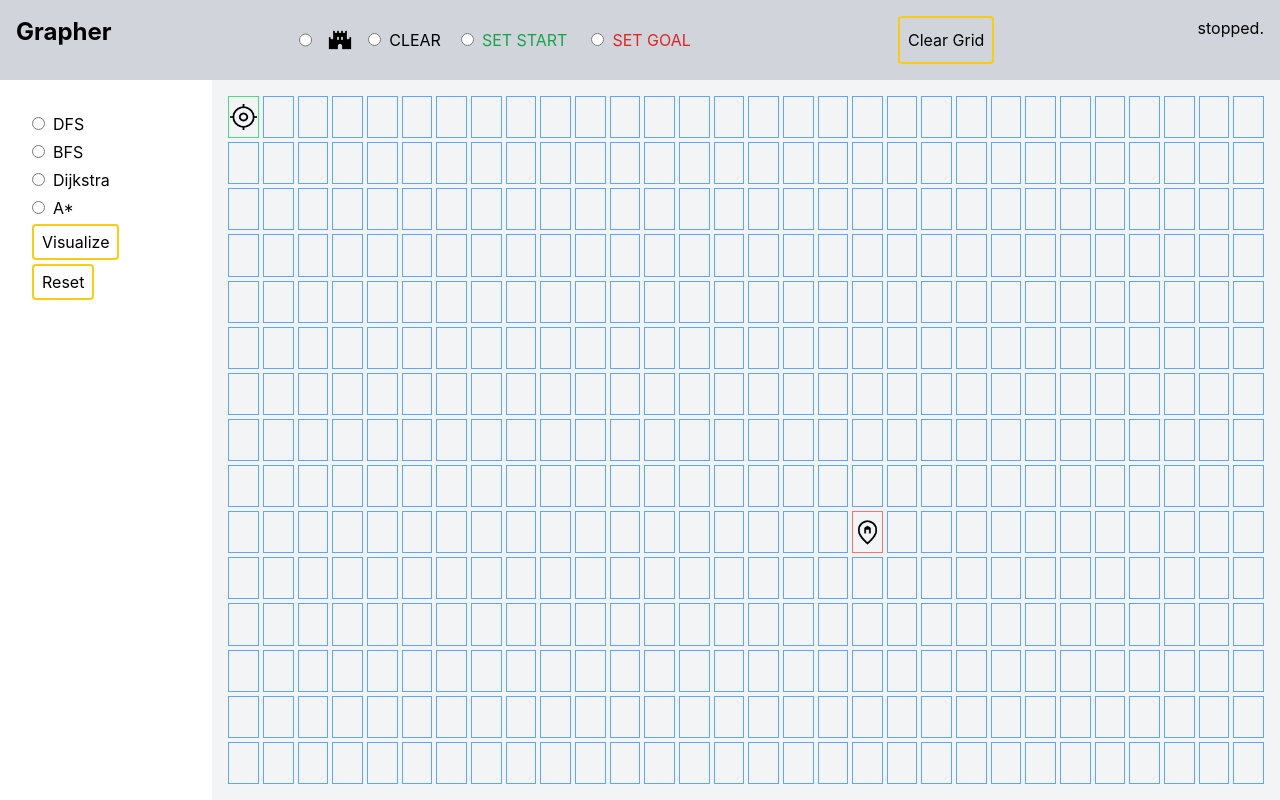
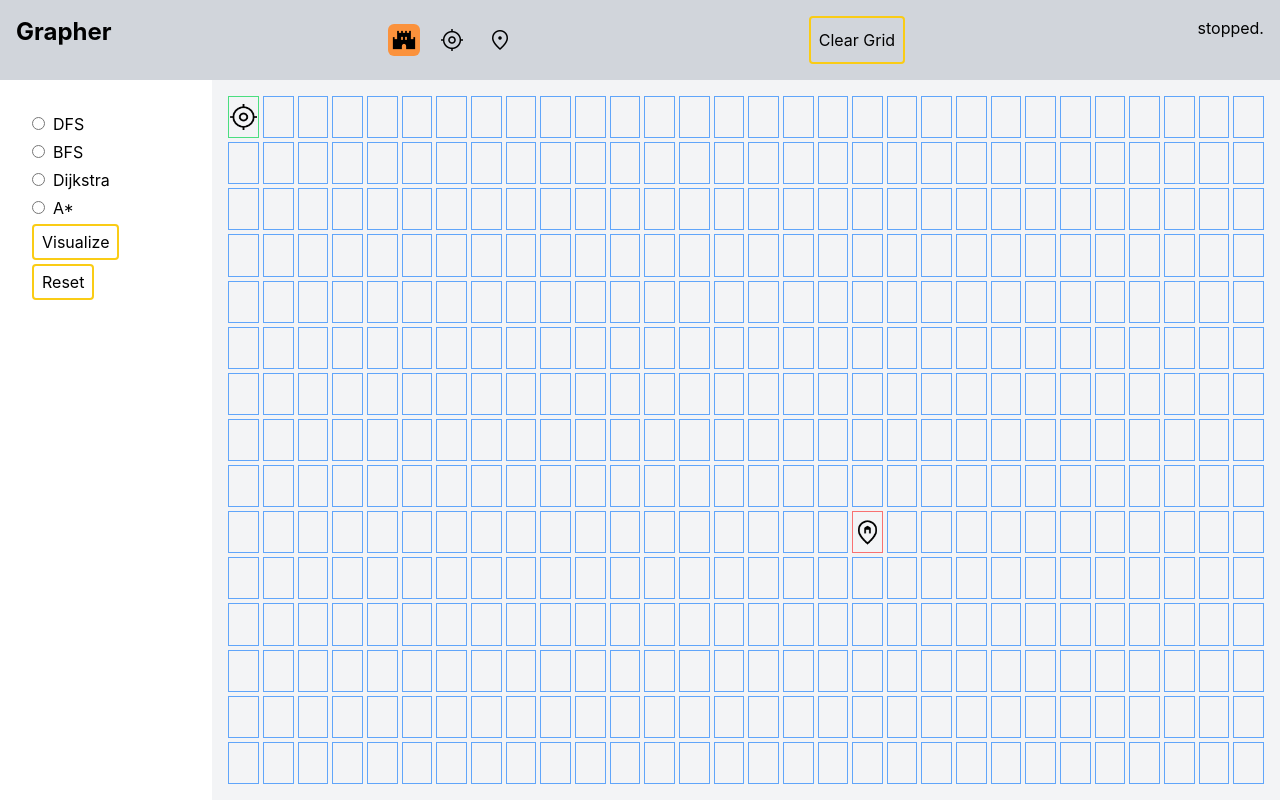
Before and after one commit to MehdiHali/PathFinder, a React (Create React App) app: page / in a window 1280 px wide. Built offline with nearby package versions, Linux system fonts and the light colour scheme.

Commit message:
create the ToolBox Component

```diff
--- a/src/Grid.tsx
+++ b/src/Grid.tsx
@@ -37,8 +37,8 @@ let Cell = ({vertex,path, start, goal,visited,action, onClick, onMouseUp,onMouse
 
                     {
                     vertex.isWall ? <img className='w-6  mx-auto object-cover' src={Castle} />
-                    :isStart ? <img className='w-full  mx-auto object-cover' src={MyLocation} />
-                    :isGoal ? <img className='w-full  mx-auto object-cover' src={HomePin} />
+                    :isStart ? <img className='  mx-auto object-cover' src={MyLocation} />
+                    :isGoal ? <img className='  mx-auto object-cover' src={HomePin} />
                     : ""
                     }
             </div>
--- a/src/Header.tsx
+++ b/src/Header.tsx
@@ -1,25 +1,44 @@
-import { Dispatch, SetStateAction, useState } from 'react';
+import { Children, createContext, Dispatch, ReactNode, SetStateAction, useContext, useEffect, useState } from 'react';
 import Logo from './Components/Logo';
 import { action } from './Utils/types';
 import Mosque from './assets/Mosque.png'
 import Castle from './assets/Castle.png'
+import Location from './assets/Location.png'
+import MyLocation from './assets/MyLocation.png'
+
+    let ToolBoxContext = createContext({} as any);
+
+ ToolBox.Tool = function Tool<T>({value, onClick, children}:{value: T, selected: boolean, onClick?: (value: T,...params: any[])=>void, children: ReactNode}){
+    // const [value,setValue] : [T, Dispatch<SetStateAction<T>>] = useState("" as T);
+
+    let {selected, setSelected} = useContext(ToolBoxContext);
+
+    return <li onClick={()=>{setSelected(value);onClick && onClick(value)}} className={"flex space-x-4 h-8 p-1 rounded-md cursor-pointer hover:border-2 border-yellow-400 hover:bg-orange-400 hover:border-dashed "+((selected === value)&&" bg-orange-400")}>
+            {children}
+        </li>
+
+}
 
 
-function ToolBox<T> ({setAction}:{setAction: Dispatch<SetStateAction<action>>}){
+function ToolBox<T> ({onChange, defaultValue, children}:{onChange: Dispatch<SetStateAction<T>>, defaultValue: T, children: ReactNode}){
 
-    const [selected,setSelected]: [T, Dispatch<SetStateAction<T>>] = useState("" as T);
+    const [selected,setSelected]: [T, Dispatch<SetStateAction<T>>] = useState(defaultValue);
 
     function handleChange(ev: any){
         ev.preventDefault();
-        setAction(ev.target.value as action);
+        setSelected(ev.target.value);
     }
 
-    return  <form action="" onChange={handleChange} className={"flex items-center space-x-4 list-none "} >
-                <li className="flex space-x-4 h-6"><input name="action" value={"WALL"} type={"radio"} className={""}/><span className='flex'><img className='h-6' src={Castle} /></span> </li>
-                <li className=""><input name="action" value={"ROUTE"} type={"radio"} className={"mr-2"}/><label>CLEAR</label> </li>
-                <li className="text-green-600 p-1 rounded-sm"><input name="action" value={"START"} type={"radio"} className={"mr-2"}/><label>SET START</label> </li>
-                <li className="text-red-600 p-1 rounded-sm"><input name="action" value={"GOAL"} type={"radio"} className={"mr-2"}/><label>SET GOAL</label> </li>
-            </form>
+    useEffect(()=>{
+        onChange(selected);
+    }, [selected]);
+
+    return <ToolBoxContext.Provider value={{selected,setSelected}}>
+
+            <div  onChange={handleChange} className={"flex items-center space-x-4 list-none "} >
+                {children}
+            </div>
+            </ToolBoxContext.Provider>
 }
 
 const Header = ({className, visualize, setAction, onClearGrid}: {className: string, visualize: boolean,setAction: Dispatch<SetStateAction<action>>, onClearGrid:Dispatch<SetStateAction<boolean>>})=>{
@@ -28,7 +47,17 @@ const Header = ({className, visualize, setAction, onClearGrid}: {className: stri
     return <div className={'bg-gray-300 p-4 flex justify-between '+className}>
         <Logo className={"w-20 h-20 object-contain"}/>
 
-        <ToolBox<action> setAction={setAction}/>
+        <ToolBox<action> onChange={setAction} defaultValue={"WALL"}>
+            <ToolBox.Tool  /*onClick={setAction}*/ selected = {true} value={"WALL"}>
+                <img src={Castle} />
+            </ToolBox.Tool>
+            <ToolBox.Tool selected={false} value={"START"}>
+                <img src={MyLocation} />
+            </ToolBox.Tool>
+            <ToolBox.Tool selected={false} value={"GOAL"}>
+                <img src={Location} />
+            </ToolBox.Tool>
+        </ToolBox>
 
         <button className='btn' onClick={()=>onClearGrid(true)} >Clear Grid</button>
         <span>{visualize?"Visualizing...":"stopped."}</span>
```
